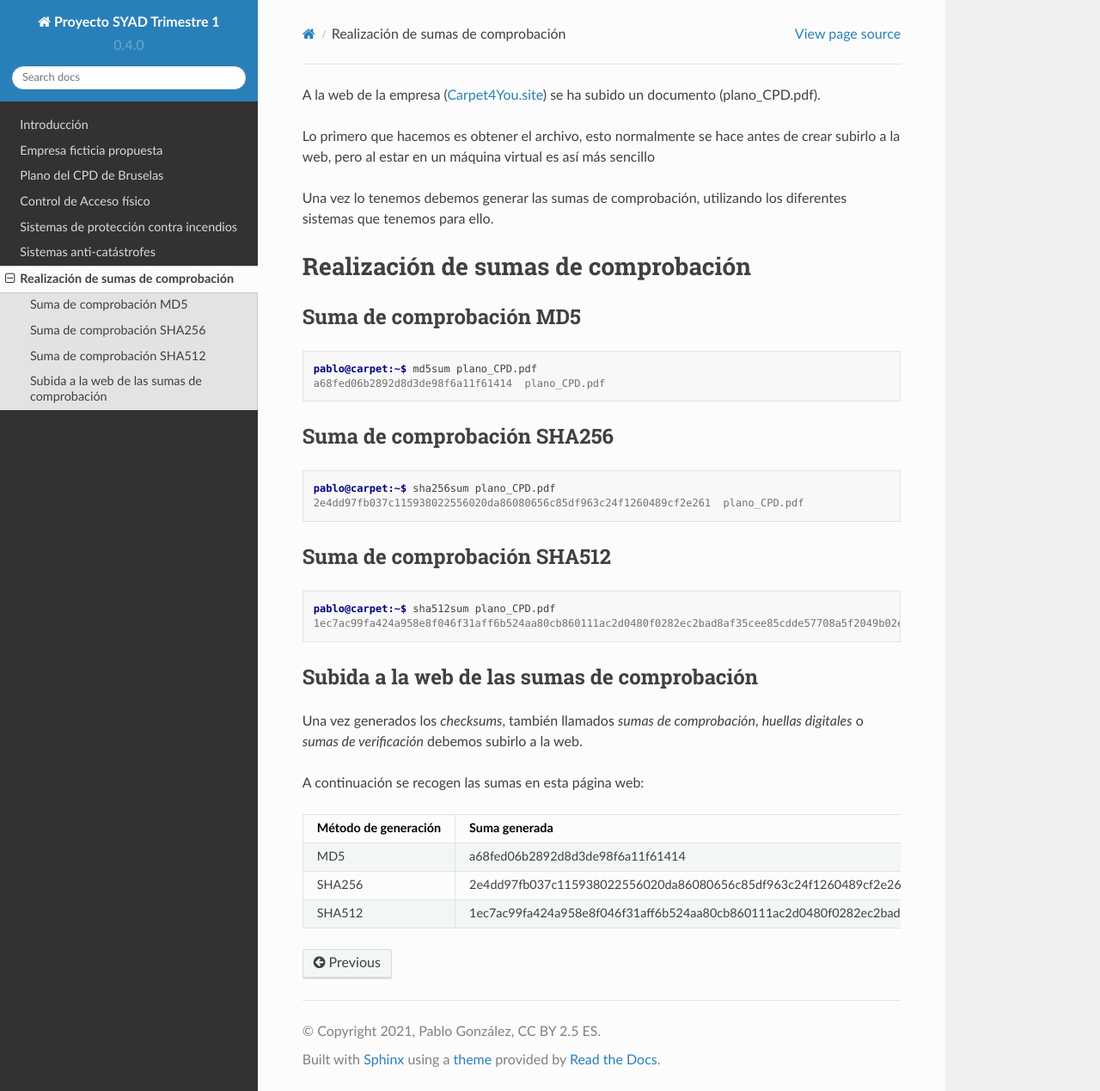
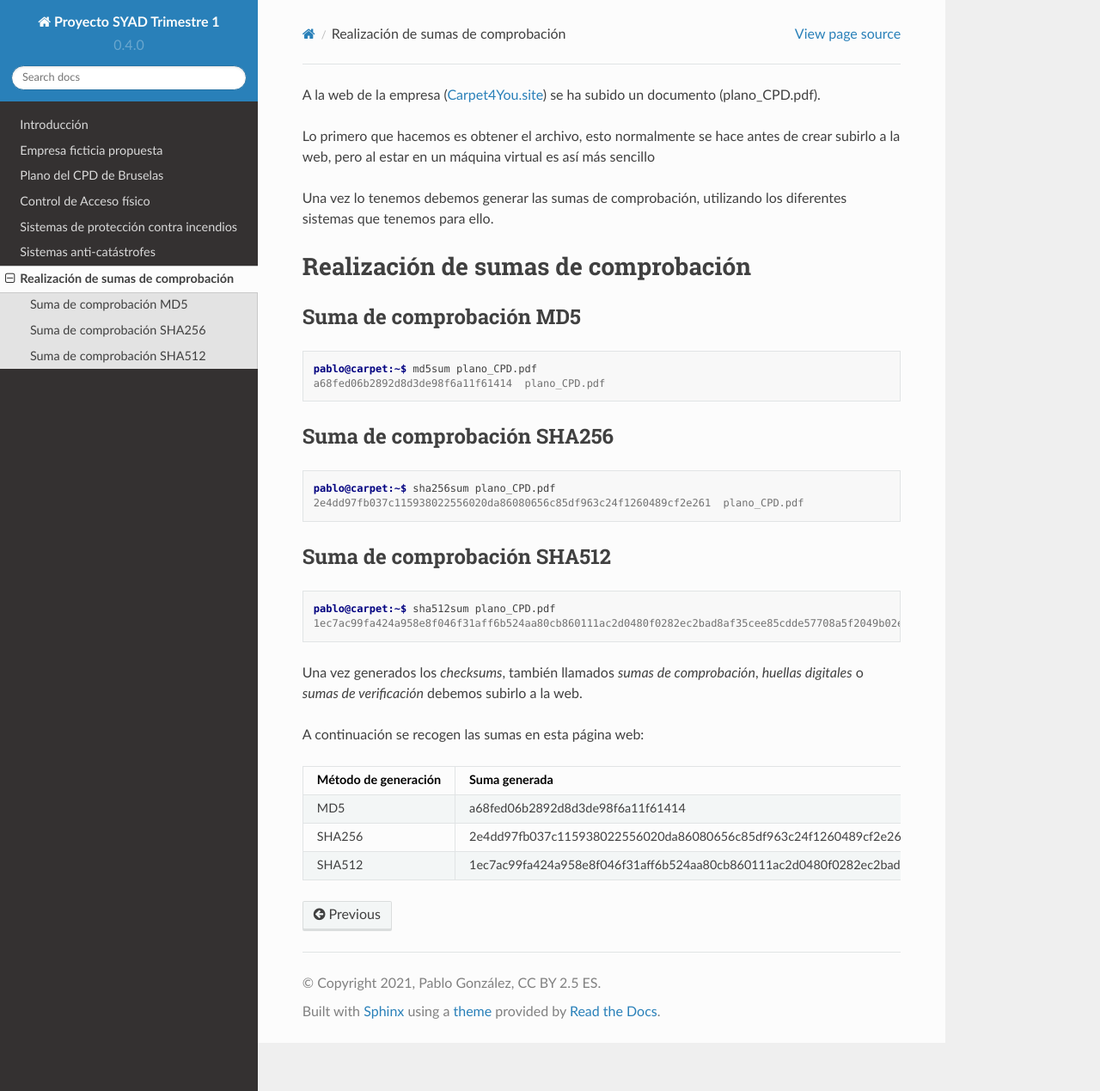
Before and after one commit to gonzaleztroyano/ASIR2-SYAD-P1, a Sphinx documentation site: the page built from docs/source/integridad-de-la-informacion.rst, in a window 1280 px wide and 1269 px high. Shown: the whole window at 86% size. Built offline with Sphinx 7.4.7 and the Read the Docs theme 2.0.0, drawn with Linux system fonts in a browser that asks for light colours.

Commit message:
no se arregla!

```diff
--- a/docs/source/integridad-de-la-informacion.rst
+++ b/docs/source/integridad-de-la-informacion.rst
@@ -38,8 +38,7 @@ Suma de comprobación SHA512
     pablo@carpet:~$ sha512sum plano_CPD.pdf
     1ec7ac99fa424a958e8f046f31aff6b524aa80cb860111ac2d0480f0282ec2bad8af35cee85cdde57708a5f2049b02e82628ec2b28ac7a6b194b7b6f7cabf0b1  plano_CPD.pdf
 
-Subida a la web de las sumas de comprobación
----------------------------------------------
+
 
 Una vez generados los *checksums*, también llamados *sumas de comprobación*, *huellas digitales* o *sumas de verificación* debemos subirlo a la web.
 
```
